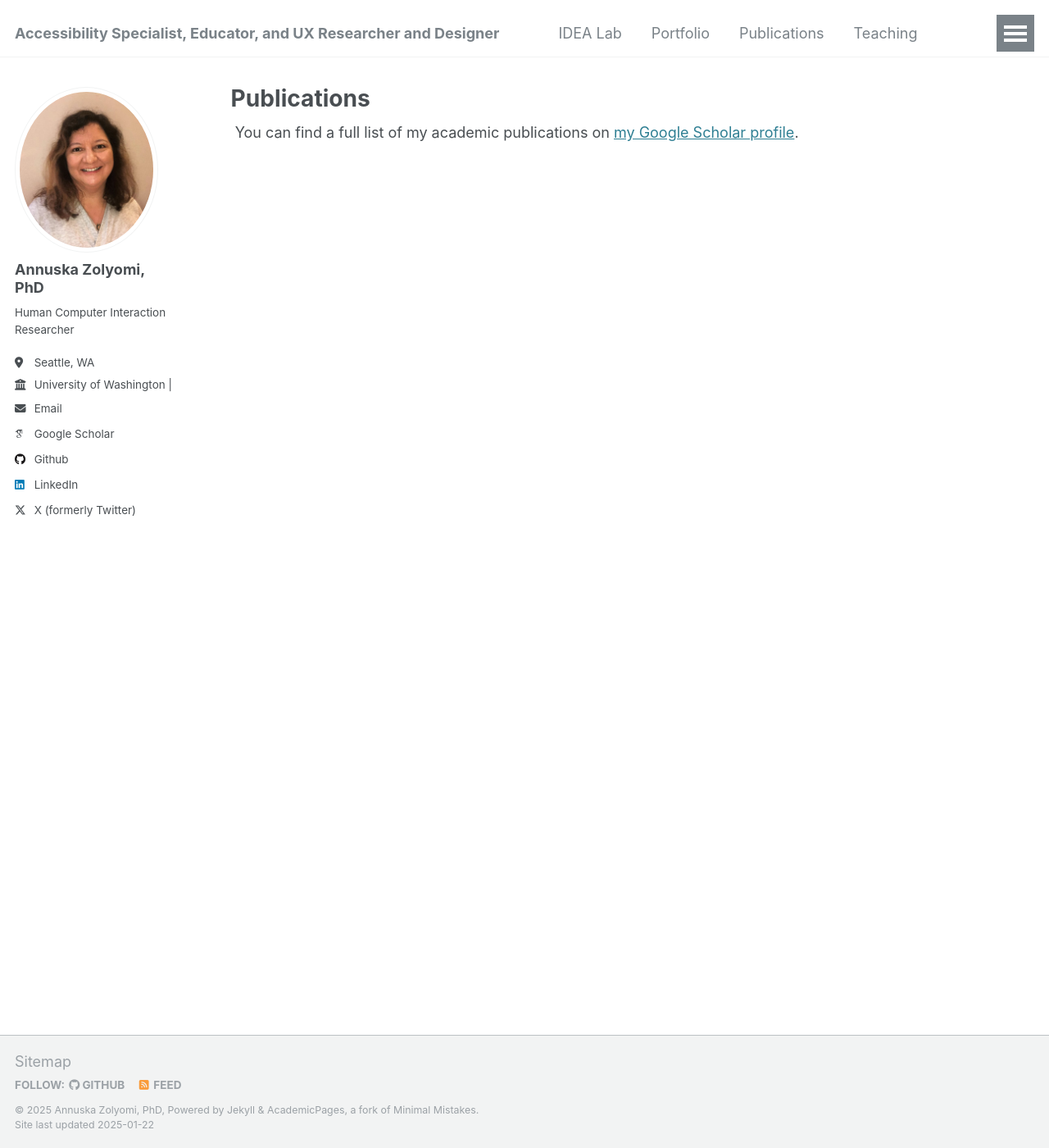
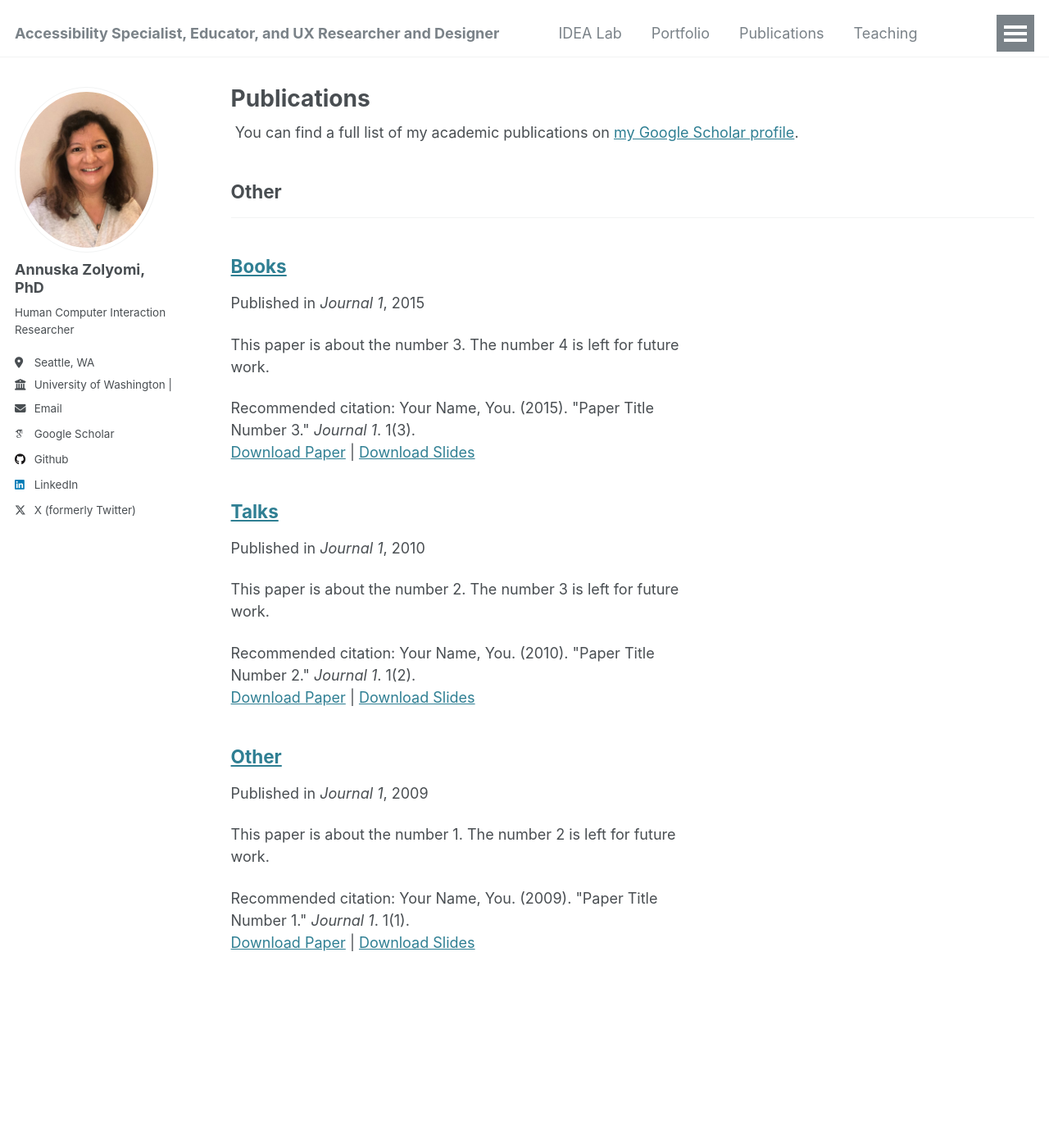
Before and after one commit to danper2024/APT, a Jekyll site: the page built from _pages/publications.html, in a window 1280 px wide and 1400 px high. Shown: the whole window at 82% size. Built offline with Jekyll 4.4.1, drawn with Linux system fonts in a browser that asks for light colours; some web fonts are replaced; part of the change alters nothing that is shown.

```diff
--- a/_config.yml
+++ b/_config.yml
@@ -78,9 +78,9 @@ author:
 publication_category:
   books:
     title: 'Books'
-  talks:
+  conferences:
     title: 'Talks'
-  other:
+  manuscripts:
     title: 'Other'
 
 # Site Settings
```
